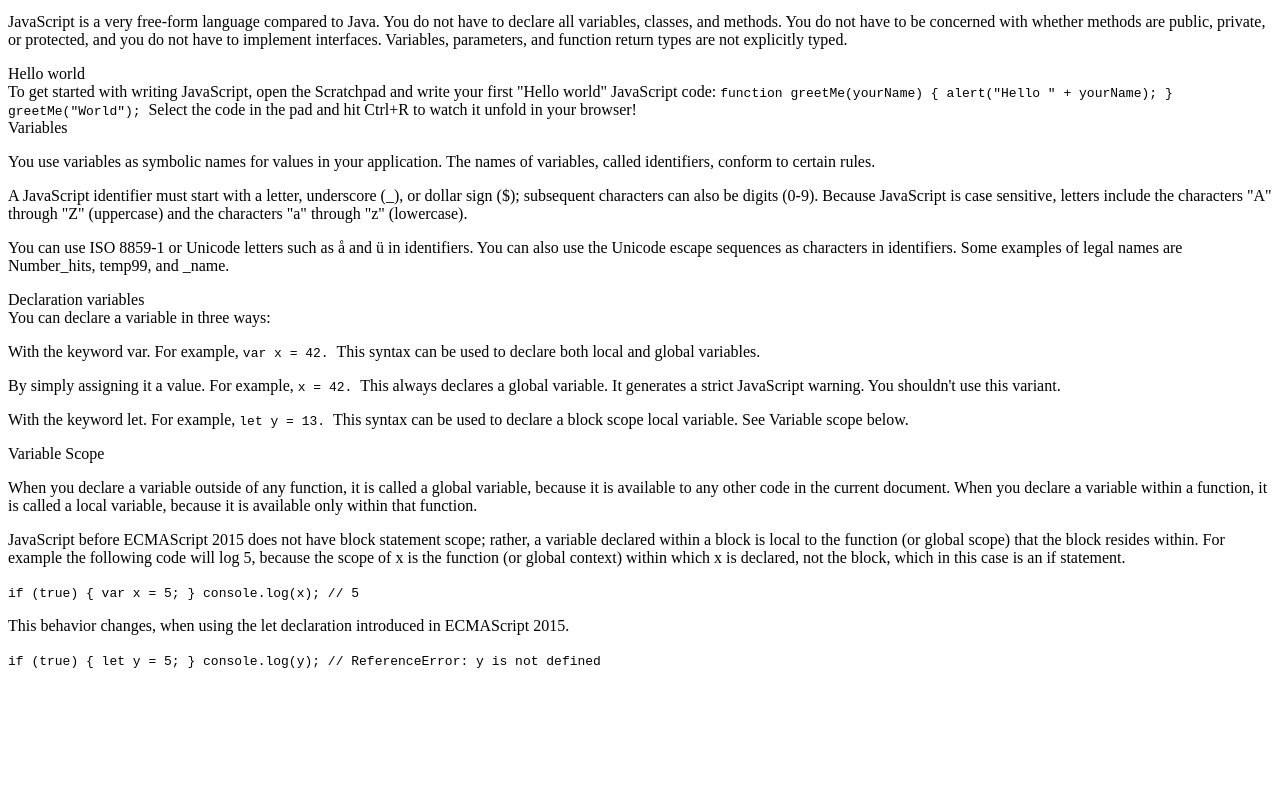
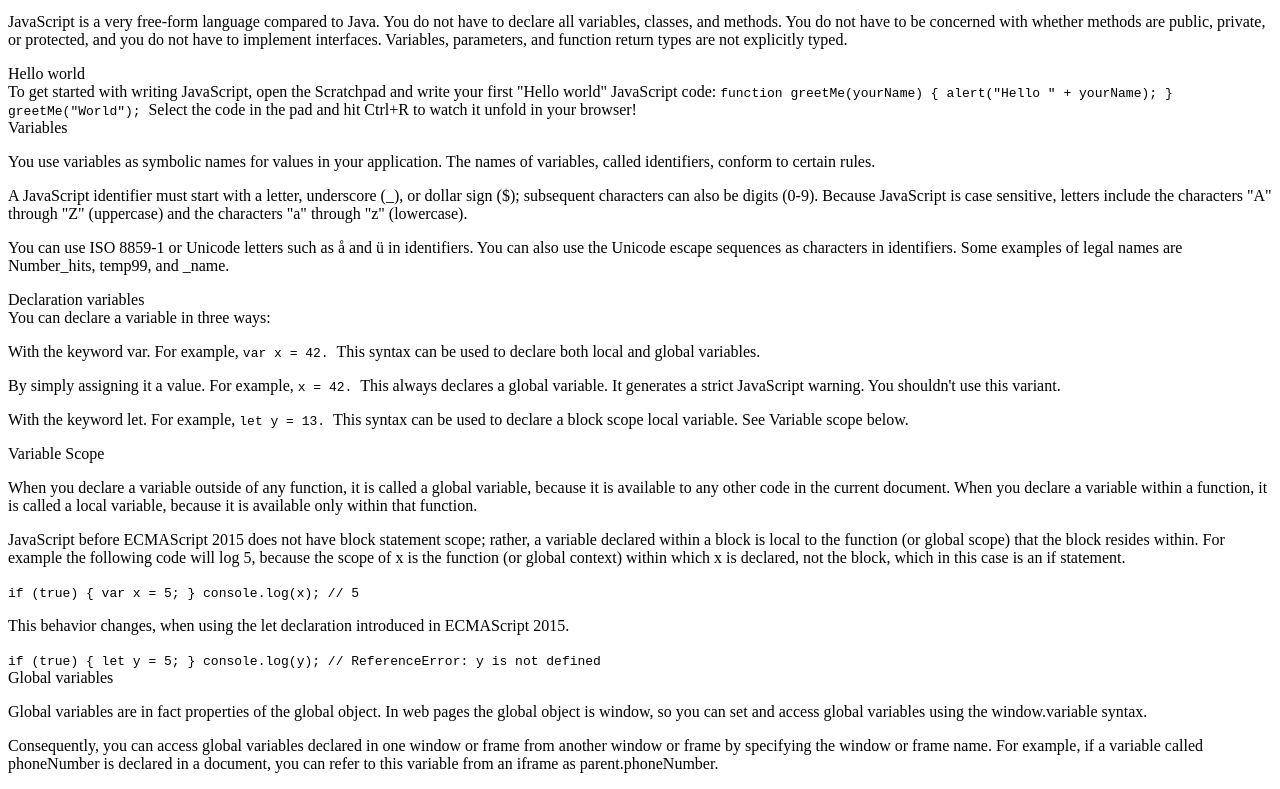
Before and after one commit to capriclo/TechnicalDocumentationPage, a plain HTML site: page index.html in a window 1280 px wide. Shown: the part 817-1606 px from the top of the page. Before the commit the page ends 1494 px from the top, so only its background shows below. Drawn offline with Linux system fonts and the light colour scheme.

Commit message:
add "Global Variables" section

```diff
--- a/index.html
+++ b/index.html
@@ -202,6 +202,22 @@
                 <code>if (true) { let y = 5; } console.log(y); // ReferenceError: y is
                     not defined</code>
             </section>
+            <section class="main-section" id="Global_variables">
+                <header>Global variables</header>
+                <article>
+                    <p>
+                        Global variables are in fact properties of the global object. In web pages the global
+                        object is window, so you can set and access global variables using the window.variable
+                        syntax.
+                    </p>
+                    <p>
+                        Consequently, you can access global variables declared in one window or frame from
+                        another window or frame by specifying the window or frame name. For example, if a variable
+                        called phoneNumber is declared in a document, you can refer to this variable from an
+                        iframe as parent.phoneNumber.
+                    </p>
+                </article>
+            </section>
         </main>
     </body>
 </html>
```
